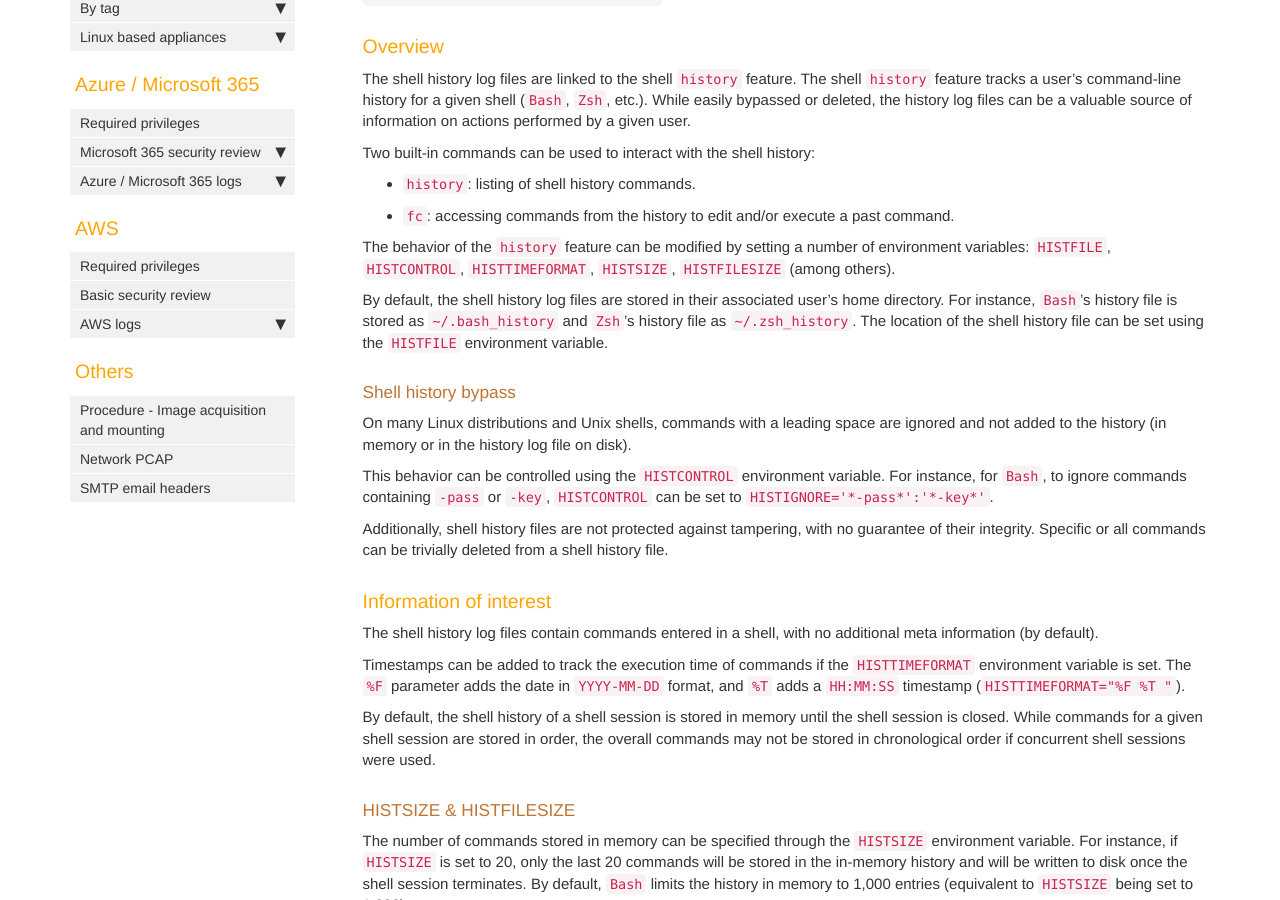
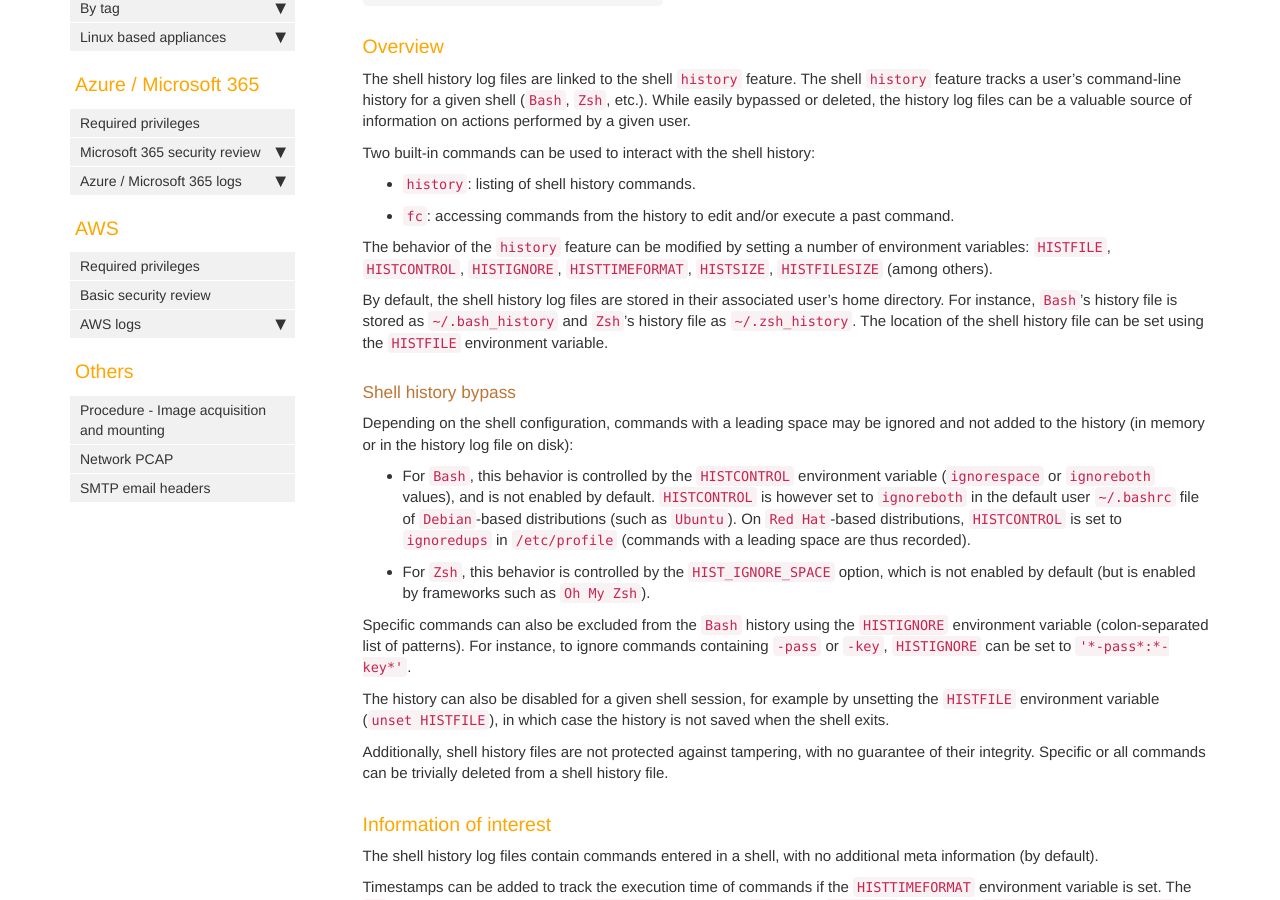
Before and after one commit to Qazeer/artefacts.help, a Jekyll site: the page built from pages/linux/shell_histories.md, in a window 1280 px wide and 900 px high, scrolled down 556 px. Built offline with Jekyll 4.4.1, drawn with Linux system fonts in a browser that asks for light colours; comment, search, counter and statistics services are not loaded.

Commit message:
[Artefact] Linux shell histories - Rewrite the shell history bypass section

```diff
--- a/pages/linux/shell_histories.md
+++ b/pages/linux/shell_histories.md
@@ -1,7 +1,7 @@
 ---
 title: Shell histories
-summary: 'The shell history log files are linked to the shell history feature, which tracks a user''s command-line history for a given shell (Bash, Zsh, etc.). While easily bypassed or deleted, the history log files can be a valuable source of information on actions performed by a given user.\n\n The shell history log files contain commands entered in an (interactive) shell, with no additional meta information, such as timestamps (by default). By default, the shell history of a shell session is stored in memory until the shell session is closed.\n\n The behavior of the history feature can be modified by setting a number of environment variables (HISTFILE, HISTCONTROL, HISTTIMEFORMAT, HISTSIZE, HISTFILESIZE, etc.).'
-keywords: shell, history, bash, zsh, bash_history, .bash_history, zsh_history, .zsh_history, HISTFILE, HISTCONTROL, HISTTIMEFORMAT, HISTSIZE, HISTFILESIZE
+summary: 'The shell history log files are linked to the shell history feature, which tracks a user''s command-line history for a given shell (Bash, Zsh, etc.). While easily bypassed or deleted, the history log files can be a valuable source of information on actions performed by a given user.\n\n The shell history log files contain commands entered in an (interactive) shell, with no additional meta information, such as timestamps (by default). By default, the shell history of a shell session is stored in memory until the shell session is closed.\n\n The behavior of the history feature can be modified by setting a number of environment variables (HISTFILE, HISTCONTROL, HISTIGNORE, HISTTIMEFORMAT, HISTSIZE, HISTFILESIZE, etc.).'
+keywords: shell, history, bash, zsh, bash_history, .bash_history, zsh_history, .zsh_history, HISTFILE, HISTCONTROL, HISTIGNORE, HISTTIMEFORMAT, HISTSIZE, HISTFILESIZE, HIST_IGNORE_SPACE
 tags:
   - linux_program_execution
   - linux_files_and_folders_access
@@ -27,8 +27,8 @@ Two built-in commands can be used to interact with the shell history:
     command.
 
 The behavior of the `history` feature can be modified by setting a number of
-environment variables: `HISTFILE`, `HISTCONTROL`, `HISTTIMEFORMAT`, `HISTSIZE`,
-`HISTFILESIZE` (among others).
+environment variables: `HISTFILE`, `HISTCONTROL`, `HISTIGNORE`,
+`HISTTIMEFORMAT`, `HISTSIZE`, `HISTFILESIZE` (among others).
 
 By default, the shell history log files are stored in their associated user's
 home directory. For instance, `Bash`'s history file is stored as
@@ -38,13 +38,29 @@ variable.
 
 #### Shell history bypass
 
-On many Linux distributions and Unix shells, commands with a leading space are
+Depending on the shell configuration, commands with a leading space may be
 ignored and not added to the history (in memory or in the history log file on
-disk).
+disk):
 
-This behavior can be controlled using the `HISTCONTROL` environment variable.
-For instance, for `Bash`, to ignore commands containing `-pass` or `-key`,
-`HISTCONTROL` can be set to `HISTIGNORE='*-pass*':'*-key*'`.
+  - For `Bash`, this behavior is controlled by the `HISTCONTROL` environment
+    variable (`ignorespace` or `ignoreboth` values), and is not enabled by
+    default. `HISTCONTROL` is however set to `ignoreboth` in the default user
+    `~/.bashrc` file of `Debian`-based distributions (such as `Ubuntu`). On
+    `Red Hat`-based distributions, `HISTCONTROL` is set to `ignoredups` in
+    `/etc/profile` (commands with a leading space are thus recorded).
+
+  - For `Zsh`, this behavior is controlled by the `HIST_IGNORE_SPACE` option,
+    which is not enabled by default (but is enabled by frameworks such as
+    `Oh My Zsh`).
+
+Specific commands can also be excluded from the `Bash` history using the
+`HISTIGNORE` environment variable (colon-separated list of patterns). For
+instance, to ignore commands containing `-pass` or `-key`, `HISTIGNORE` can be
+set to `'*-pass*:*-key*'`.
+
+The history can also be disabled for a given shell session, for example by
+unsetting the `HISTFILE` environment variable (`unset HISTFILE`), in which case
+the history is not saved when the shell exits.
 
 Additionally, shell history files are not protected against tampering, with
 no guarantee of their integrity. Specific or all commands can be trivially
```
